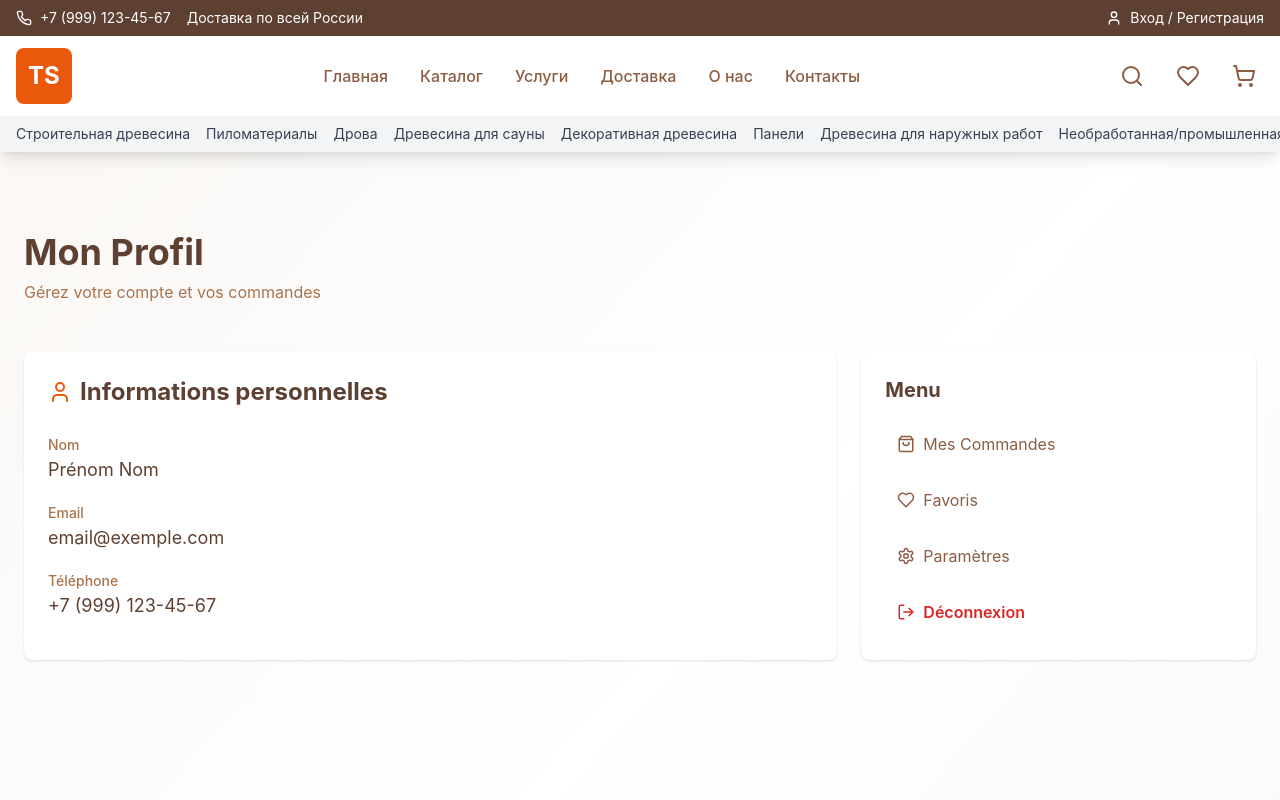
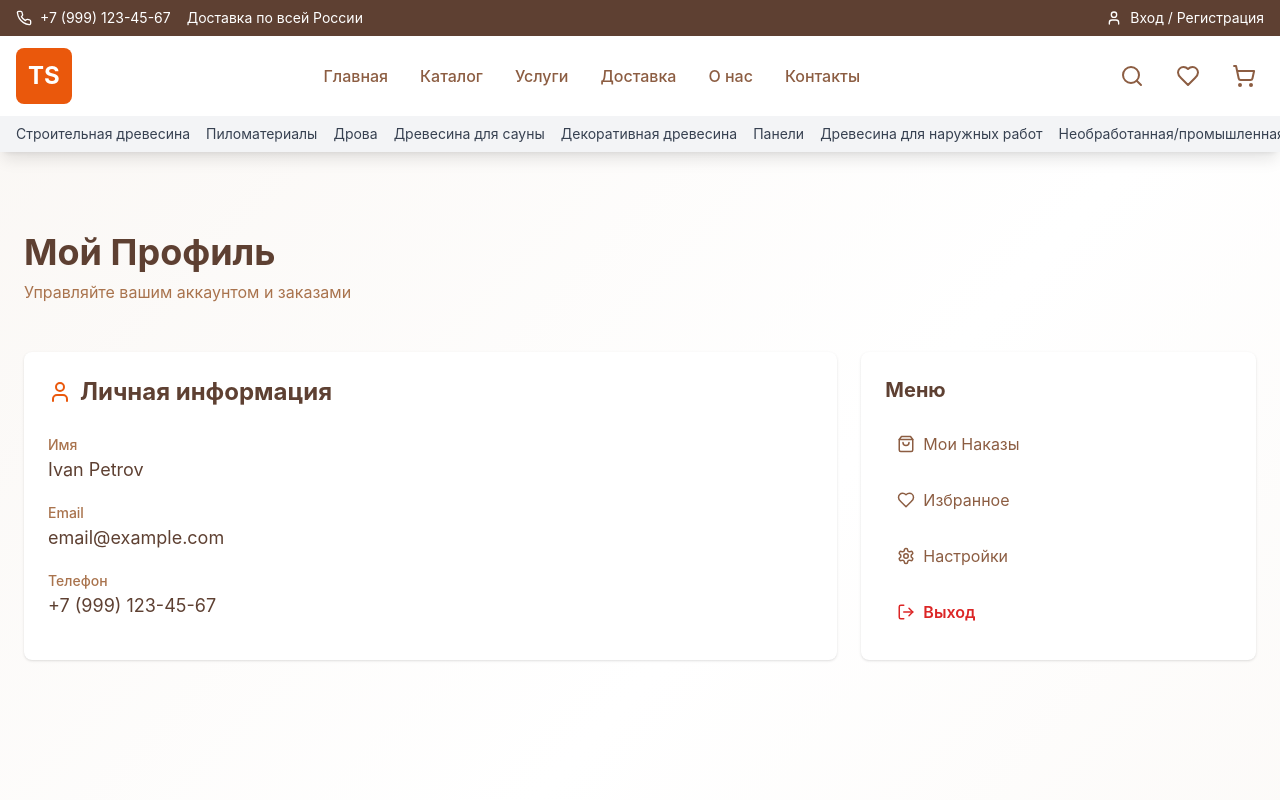
Before and after one commit to passivedrop-lab/bois, a Next.js app: page /profile in a window 1280 px wide. Shown: the top 800 px of the page. Built offline with nearby package versions, Linux system fonts and the light colour scheme.

Commit message:
feat: translate profile, cart, favorites and settings pages to Russian

```diff
--- a/app/cart/page.tsx
+++ b/app/cart/page.tsx
@@ -10,8 +10,8 @@ export default function CartPage() {
   return (
     <div className="py-12 sm:py-16 md:py-20">
       <div className="container mx-auto px-4 sm:px-6">
-        <h1 className="text-4xl font-bold text-wood-900 mb-2">Mon Panier</h1>
-        <p className="text-wood-600 mb-8">Vérifiez et modifiez vos articles</p>
+        <h1 className="text-4xl font-bold text-wood-900 mb-2">Мой Карзина</h1>
+        <p className="text-wood-600 mb-8">Проверьте и измените ваши товары</p>
 
         {cartItems.length > 0 ? (
           <div className="grid grid-cols-1 lg:grid-cols-3 gap-8">
@@ -26,7 +26,7 @@ export default function CartPage() {
                   )}
                   <div className="flex-1">
                     <h3 className="font-semibold text-wood-900">{item.name}</h3>
-                    <p className="text-sm text-wood-600">Prix: {item.price}₽</p>
+                    <p className="text-sm text-wood-600">Цена: {item.price}₽</p>
                   </div>
                   <div className="flex items-center gap-3">
                     <button
@@ -55,40 +55,40 @@ export default function CartPage() {
 
             {/* Summary */}
             <div className="bg-white rounded-lg shadow p-6 h-fit">
-              <h2 className="text-xl font-bold text-wood-900 mb-4">Résumé</h2>
+              <h2 className="text-xl font-bold text-wood-900 mb-4">Объемы</h2>
               <div className="space-y-3 mb-6">
                 <div className="flex justify-between text-wood-600">
-                  <span>Sous-total</span>
+                  <span>Подитог</span>
                   <span>{getTotal()}₽</span>
                 </div>
                 <div className="flex justify-between text-wood-600">
-                  <span>Livraison</span>
-                  <span>À définir</span>
+                  <span>Доставка</span>
+                  <span>Неопределено</span>
                 </div>
                 <div className="border-t border-wood-200 pt-3 flex justify-between font-bold text-wood-900">
-                  <span>Total</span>
+                  <span>Итого</span>
                   <span>{getTotal()}₽</span>
                 </div>
               </div>
               <button className="w-full bg-fire-600 text-white py-3 rounded-lg hover:bg-fire-700 transition font-semibold mb-3">
                 <Link href="/checkout">
-                  Passer la commande
+                  Оформить заказ
                 </Link>
               </button>
               <button
                 onClick={() => clearCart()}
                 className="w-full border border-wood-300 text-wood-700 py-2 rounded-lg hover:bg-wood-50 transition font-semibold"
               >
-                Vider le panier
+                Очистить карзину
               </button>
             </div>
           </div>
         ) : (
           <div className="bg-white rounded-lg shadow p-12 text-center">
             <ShoppingCart className="mx-auto text-wood-300 mb-4" size={48} />
-            <p className="text-wood-600 mb-6">Votre panier est vide</p>
+            <p className="text-wood-600 mb-6">Ваш карзина пуста</p>
             <Link href="/catalogue" className="inline-block bg-fire-600 text-white px-6 py-2 rounded-lg hover:bg-fire-700 transition">
-              Continuer les achats
+              Продолжить покупки
             </Link>
           </div>
         )}
--- a/app/favorites/page.tsx
+++ b/app/favorites/page.tsx
@@ -25,8 +25,8 @@ export default function FavoritesPage() {
   return (
     <div className="py-12 sm:py-16 md:py-20">
       <div className="container mx-auto px-4 sm:px-6">
-        <h1 className="text-4xl font-bold text-wood-900 mb-2">Mes Favoris</h1>
-        <p className="text-wood-600 mb-12">Produits que vous avez sauvegardés</p>
+        <h1 className="text-4xl font-bold text-wood-900 mb-2">Мои Избранные</h1>
+        <p className="text-wood-600 mb-12">Продукты, которые вы сохранили</p>
 
         {favorites.length > 0 ? (
           <div className="grid grid-cols-1 sm:grid-cols-2 lg:grid-cols-3 gap-6">
@@ -38,7 +38,7 @@ export default function FavoritesPage() {
                   </div>
                 ) : (
                   <div className="bg-wood-100 h-48 flex items-center justify-center">
-                    <span className="text-wood-400 text-sm">Image produit</span>
+                    <span className="text-wood-400 text-sm">Изображение продукта</span>
                   </div>
                 )}
                 <div className="p-4">
@@ -54,12 +54,12 @@ export default function FavoritesPage() {
                       }`}
                     >
                       <ShoppingCart size={16} />
-                      {addedToCart === item.id ? 'Ajouté!' : 'Ajouter'}
+                      {addedToCart === item.id ? 'Добавлено!' : 'Добавить'}
                     </button>
                     <button
                       onClick={() => removeFavorite(item.id)}
                       className="p-2 hover:bg-red-100 rounded transition"
-                      title="Supprimer des favoris"
+                      title="Удалить из избранных"
                     >
                       <Heart size={18} className="text-red-600 fill-red-600" />
                     </button>
@@ -71,9 +71,9 @@ export default function FavoritesPage() {
         ) : (
           <div className="bg-white rounded-lg shadow p-12 text-center">
             <Heart className="mx-auto text-wood-300 mb-4" size={48} />
-            <p className="text-wood-600 mb-6">Vous n'avez pas encore de favoris</p>
+            <p className="text-wood-600 mb-6">У вас еще нет избранных товаров</p>
             <Link href="/catalogue" className="inline-block bg-fire-600 text-white px-6 py-2 rounded-lg hover:bg-fire-700 transition">
-              Découvrir le catalogue
+              Открыть каталог
             </Link>
           </div>
         )}
--- a/app/profile/orders/page.tsx
+++ b/app/profile/orders/page.tsx
@@ -5,9 +5,9 @@ import { ArrowLeft, Package } from 'lucide-react'
 
 export default function OrdersPage() {
   const orders = [
-    { id: '001', date: '2025-12-15', amount: '4,500₽', status: 'Livré' },
-    { id: '002', date: '2025-11-28', amount: '2,850₽', status: 'En cours' },
-    { id: '003', date: '2025-01-08', amount: '50,000₽', status: 'En attente de vérification' },
+    { id: '001', date: '2025-12-15', amount: '4,500₽', status: 'Доставлено' },
+    { id: '002', date: '2025-11-28', amount: '2,850₽', status: 'В процессе' },
+    { id: '003', date: '2025-01-08', amount: '50,000₽', status: 'Ожидание проверки' },
   ]
 
   return (
@@ -18,11 +18,11 @@ export default function OrdersPage() {
           className="inline-flex items-center gap-2 text-fire-600 hover:text-fire-700 mb-6"
         >
           <ArrowLeft size={18} />
-          Retour au profil
+          Назад к профилю
         </Link>
 
-        <h1 className="text-4xl font-bold text-wood-900 mb-2">Mes Commandes</h1>
-        <p className="text-wood-600 mb-8">Suivi de vos commandes</p>
+        <h1 className="text-4xl font-bold text-wood-900 mb-2">Мои Наказы</h1>
+        <p className="text-wood-600 mb-8">Прослеживание ваших заказов</p>
 
         {orders.length > 0 ? (
           <div className="space-y-4">
--- a/app/profile/page.tsx
+++ b/app/profile/page.tsx
@@ -7,27 +7,27 @@ export default function ProfilePage() {
   return (
     <div className="py-12 sm:py-16 md:py-20">
       <div className="container mx-auto px-4 sm:px-6">
-        <h1 className="text-4xl font-bold text-wood-900 mb-2">Mon Profil</h1>
-        <p className="text-wood-600 mb-12">Gérez votre compte et vos commandes</p>
+        <h1 className="text-4xl font-bold text-wood-900 mb-2">Мой Профиль</h1>
+        <p className="text-wood-600 mb-12">Управляйте вашим аккаунтом и заказами</p>
 
         <div className="grid grid-cols-1 md:grid-cols-3 gap-6">
           {/* Profil Info */}
           <div className="md:col-span-2 bg-white rounded-lg shadow p-6">
             <h2 className="text-2xl font-bold text-wood-900 mb-6 flex items-center gap-2">
               <User className="text-fire-600" />
-              Informations personnelles
+              Личная информация
             </h2>
             <div className="space-y-4">
               <div>
-                <label className="text-sm font-medium text-wood-600">Nom</label>
-                <p className="text-lg text-wood-900">Prénom Nom</p>
+                <label className="text-sm font-medium text-wood-600">Имя</label>
+                <p className="text-lg text-wood-900">Ivan Petrov</p>
               </div>
               <div>
                 <label className="text-sm font-medium text-wood-600">Email</label>
-                <p className="text-lg text-wood-900">email@exemple.com</p>
+                <p className="text-lg text-wood-900">email@example.com</p>
               </div>
               <div>
-                <label className="text-sm font-medium text-wood-600">Téléphone</label>
+                <label className="text-sm font-medium text-wood-600">Телефон</label>
                 <p className="text-lg text-wood-900">+7 (999) 123-45-67</p>
               </div>
             </div>
@@ -35,34 +35,34 @@ export default function ProfilePage() {
 
           {/* Menu Lateral */}
           <div className="bg-white rounded-lg shadow p-6 h-fit">
-            <h3 className="text-xl font-bold text-wood-900 mb-4">Menu</h3>
+            <h3 className="text-xl font-bold text-wood-900 mb-4">Меню</h3>
             <nav className="space-y-2">
               <Link
                 href="/profile/orders"
                 className="flex items-center gap-2 p-3 rounded-lg hover:bg-wood-100 transition text-wood-700"
               >
                 <ShoppingBag size={18} />
-                <span>Mes Commandes</span>
+                <span>Мои Наказы</span>
               </Link>
               <Link
                 href="/favorites"
                 className="flex items-center gap-2 p-3 rounded-lg hover:bg-wood-100 transition text-wood-700"
               >
                 <Heart size={18} />
-                <span>Favoris</span>
+                <span>Избранное</span>
               </Link>
               <Link
                 href="/profile/settings"
                 className="flex items-center gap-2 p-3 rounded-lg hover:bg-wood-100 transition text-wood-700"
               >
                 <Settings size={18} />
-                <span>Paramètres</span>
+                <span>Настройки</span>
               </Link>
               <button
                 className="w-full flex items-center gap-2 p-3 rounded-lg hover:bg-red-100 transition text-red-600 font-semibold"
               >
                 <LogOut size={18} />
-                <span>Déconnexion</span>
+                <span>Выход</span>
               </button>
             </nav>
           </div>
--- a/app/profile/settings/page.tsx
+++ b/app/profile/settings/page.tsx
@@ -12,22 +12,22 @@ export default function SettingsPage() {
           className="inline-flex items-center gap-2 text-fire-600 hover:text-fire-700 mb-6"
         >
           <ArrowLeft size={18} />
-          Retour au profil
+          Назад к профилю
         </Link>
 
-        <h1 className="text-4xl font-bold text-wood-900 mb-2">Paramètres</h1>
-        <p className="text-wood-600 mb-8">Gérez vos préférences et paramètres de sécurité</p>
+        <h1 className="text-4xl font-bold text-wood-900 mb-2">Настройки</h1>
+        <p className="text-wood-600 mb-8">Управляйте своими данными и безопасностью</p>
 
         <div className="max-w-2xl space-y-6">
           {/* Change Password */}
           <div className="bg-white rounded-lg shadow p-6">
             <h2 className="text-xl font-bold text-wood-900 mb-4 flex items-center gap-2">
               <Lock className="text-fire-600" size={24} />
-              Changer le mot de passe
+              Изменить пароль
             </h2>
             <form className="space-y-4">
               <div>
-                <label className="block text-sm font-medium text-wood-900 mb-2">Mot de passe actuel</label>
+                <label className="block text-sm font-medium text-wood-900 mb-2">Текущий пароль</label>
                 <input
                   type="password"
                   className="w-full px-4 py-2 border border-wood-200 rounded-lg focus:outline-none focus:border-fire-600"
```
